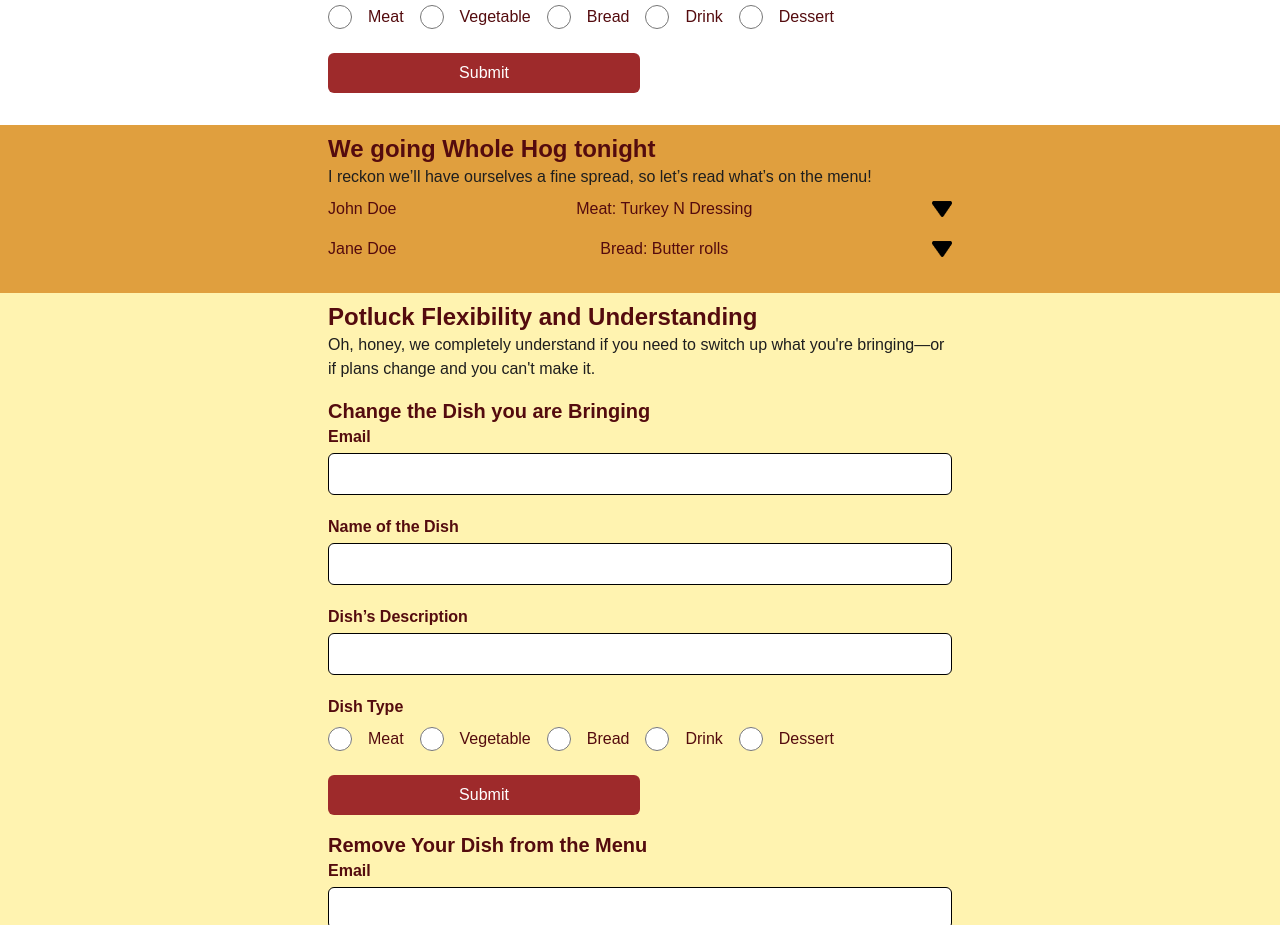
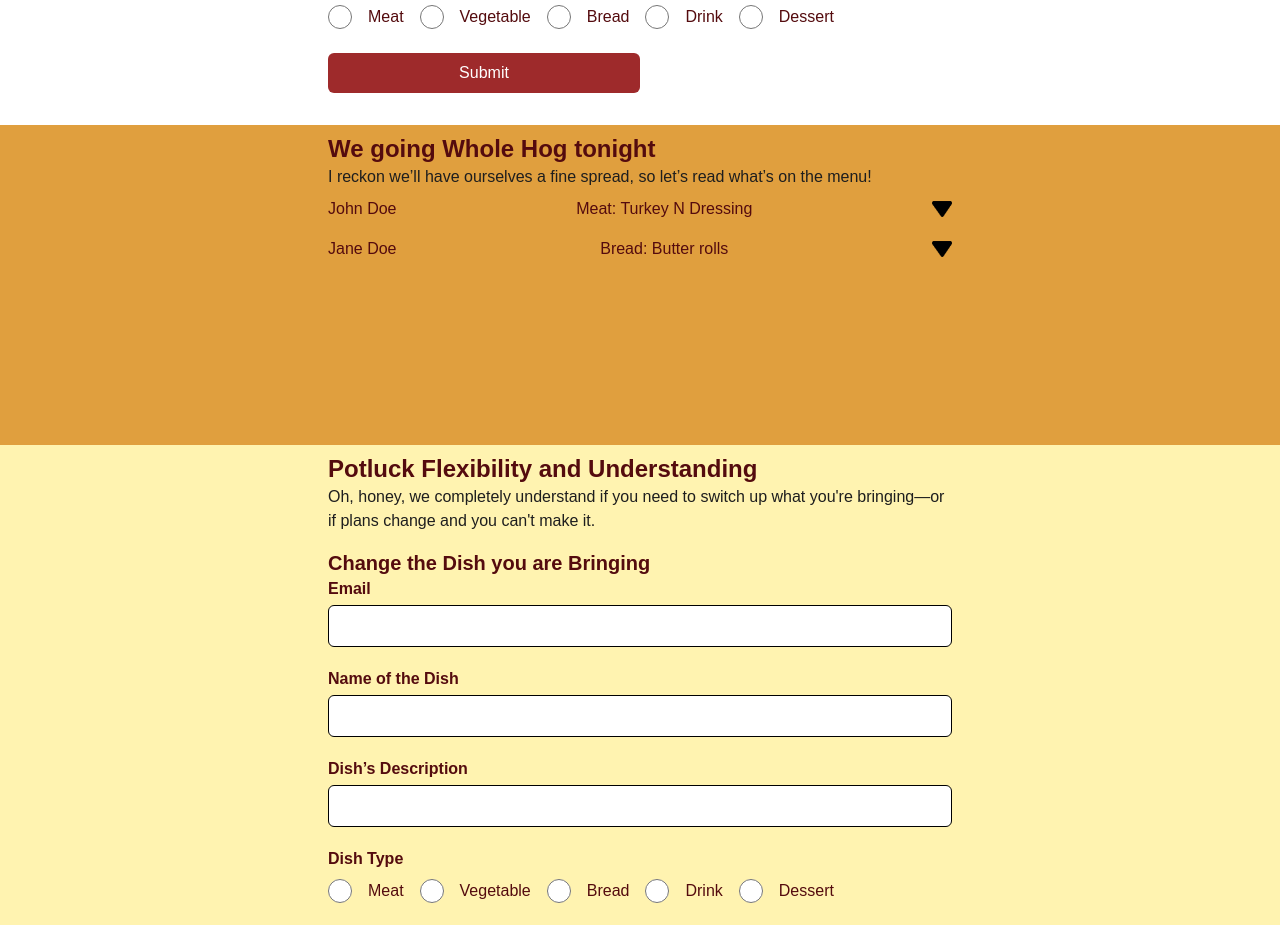
Before and after one commit to jcsmileyjr/potluckgames, a Next.js app: page / in a window 1280 px wide. Shown: the part 800-1725 px from the top of the page. Built offline with nearby package versions, Linux system fonts and the light colour scheme.

Commit message:
Style: ViewDish - set the minimum height in desktop view

```diff
--- a/src/app/components/ViewDishes/ViewDishes.tsx
+++ b/src/app/components/ViewDishes/ViewDishes.tsx
@@ -19,7 +19,7 @@ const UserSummaries: UserSummary[] = [
 
 export default function ViewDishes() {
     return (
-        <section className="flex-1 px-4 pb-8 bg-backgroundSunsetOrange ">
+        <section className="flex-1 px-4 pb-8 bg-backgroundSunsetOrange lg:min-h-80">
             <div className="lg:w-1/2 lg:mx-auto">
                 <h2 className="text-primaryBrown font-bold text-left text-2xl pt-2">We going Whole Hog tonight</h2>
                 <p className="text-blackaccent1"> I reckon we’ll have ourselves a fine spread, so let’s read what’s on the menu!</p>
```
